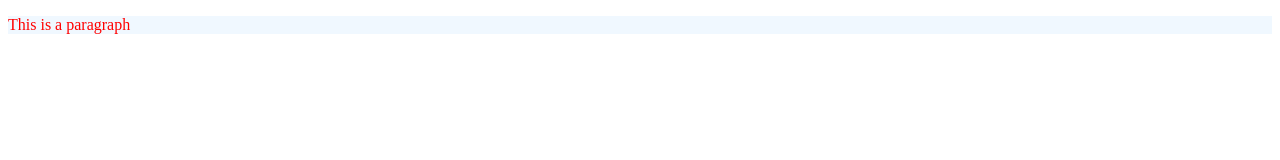
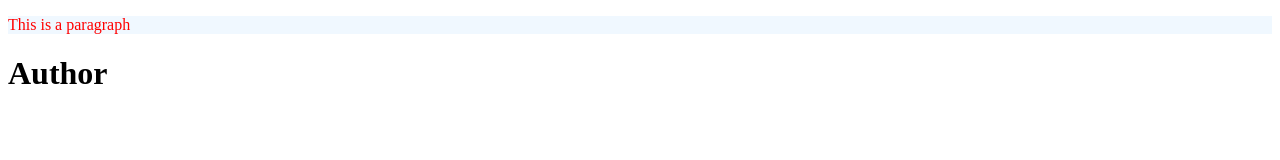
Before and after one commit to umakant214/NEW_STORE, a plain HTML site: page index.html in a window 1280 px wide. Drawn offline with Linux system fonts and the light colour scheme.

Commit message:
Add a new heading

```diff
--- a/index.html
+++ b/index.html
@@ -8,5 +8,6 @@
 </head>
 <body>
     <p>This is a paragraph</p>
+    <h1>Author</h1>
 </body>
 </html>
```
